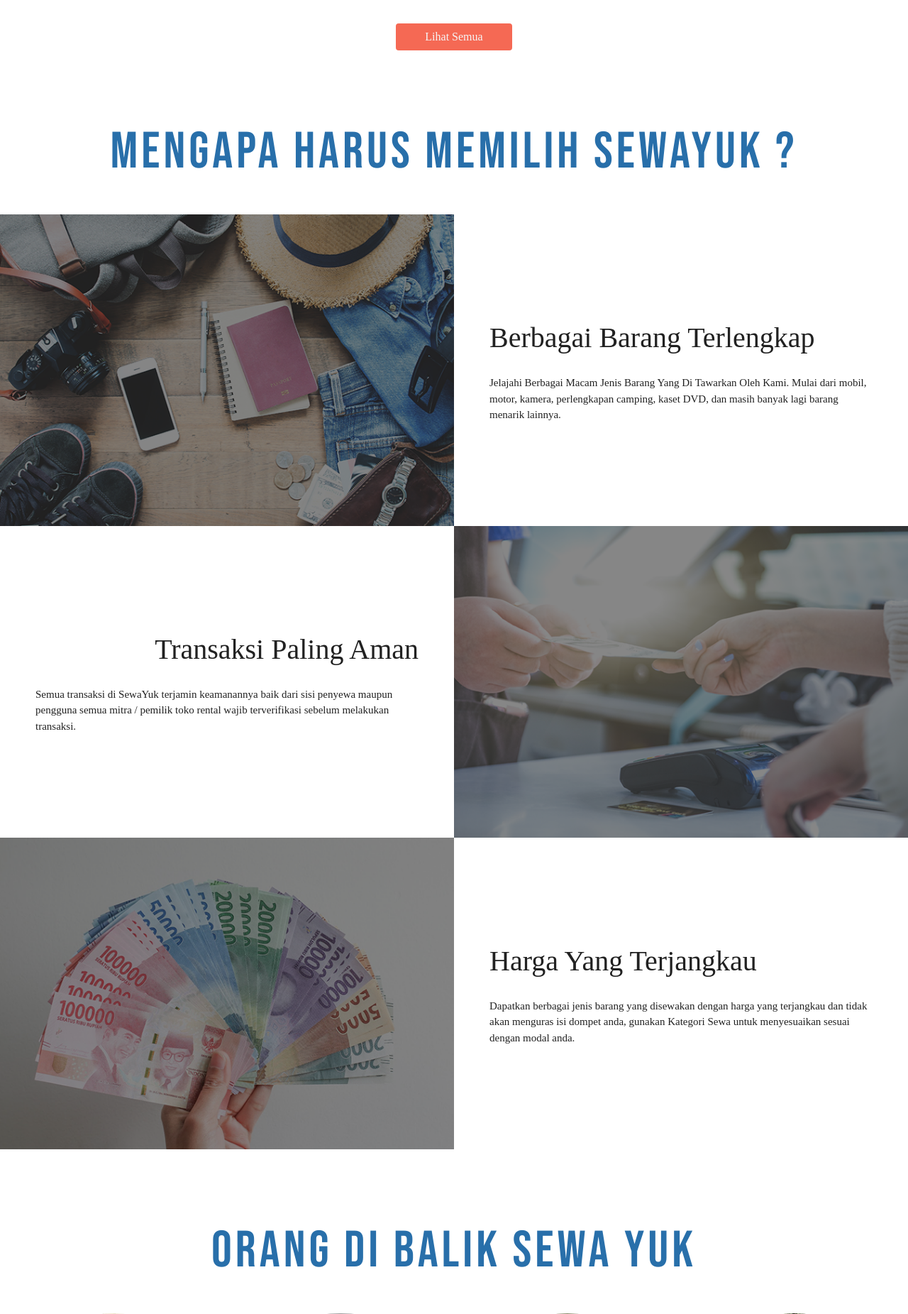
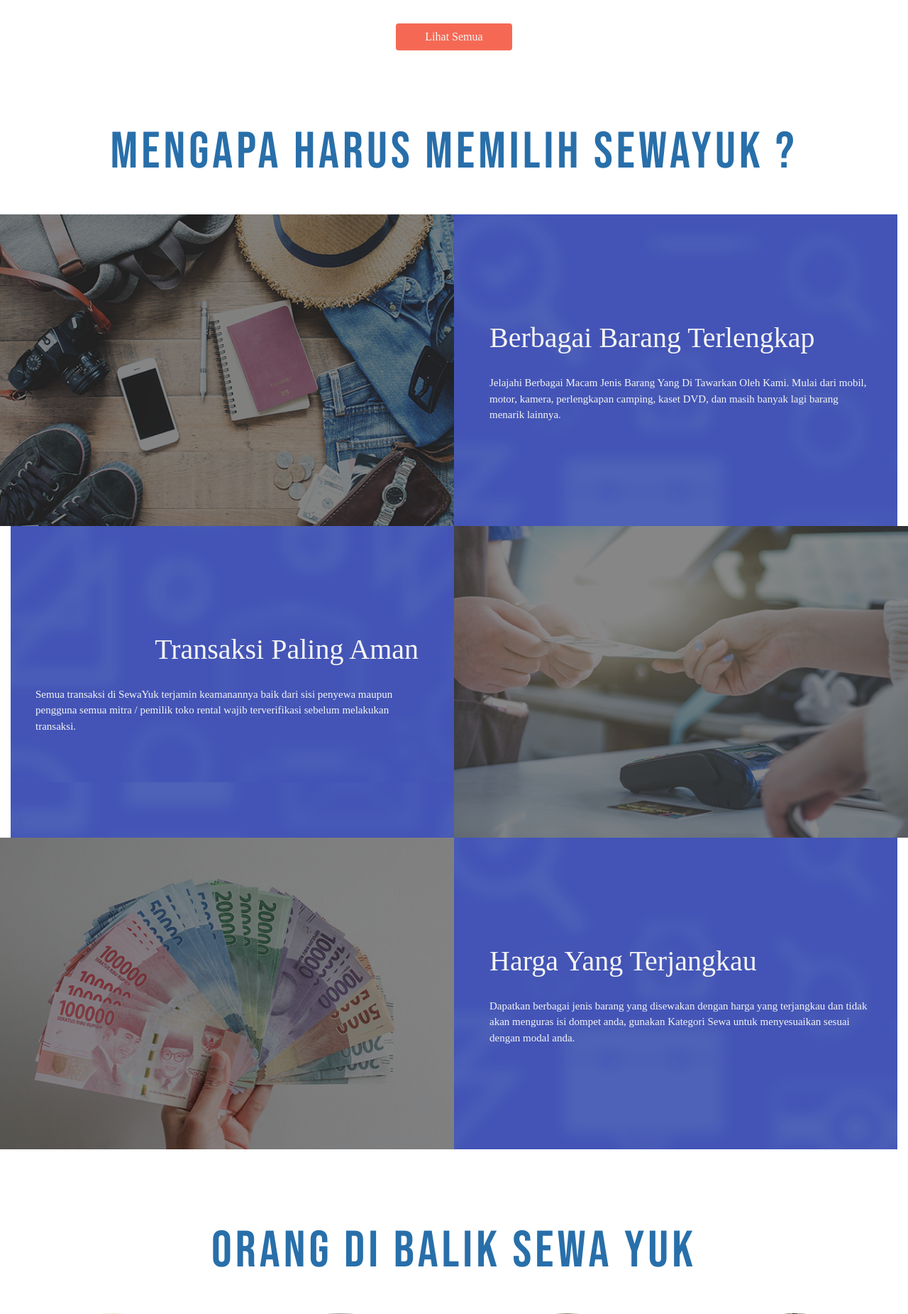
Before and after one commit to mrrezkii/CodeIgneter-SewaYuk, a CodeIgniter app: the page made by application/views/v_home.php in a window 1280 px wide. Shown: the part 2137-3988 px from the top of the page at 71% size. Run offline with CodeIgniter, Linux system fonts and the light colour scheme; data that the repository does not hold is empty; some web fonts are replaced; grey boxes are pictures that could not be loaded.

Commit message:
Design sementara section mengapa

```diff
--- a/application/views/v_home.php
+++ b/application/views/v_home.php
@@ -290,25 +290,28 @@
 		</div>
 	</div>
 </section>
-<section id="mengapa" class="mengapa-bg" style="padding-top: 90px;" >
+<section id="mengapa" class="mengapa-bg" style="padding-top: 90px;">
 	<div class="container-fluid">
 		<div class="row">
 			<div class="col-lg-12 col-md-12 col-sm-12">
 				<p class="p-judul text-center font-bebas-neue color-blue2">Mengapa Harus Memilih SewaYuk ?</p>
 			</div>
+			<div class="col-lg-12 col-md-12 col-sm-12">
+				<div class="mengapa-bg-parallax">
+				<div class="row">
 					<div class="col-lg-6 col-md-6 col-sm-6 grid-mengapa">
 						<img class="img-fluid" src="<?=base_url()?>assets/global/image/mengapa/barang.png" alt="Barang">
 					</div>
 					<div class="col-lg-6 col-md-6 col-sm-6 grid-mengapa">
 						<div class="teks-mengapa">
-					<h1 class="judul-mengapa color-black2 text-left font-opensans-bold">Berbagai Barang Terlengkap</h1>
-					<p class="desk-mengapa color-black2 text-left font-opensans-light">Jelajahi Berbagai Macam Jenis Barang Yang Di Tawarkan Oleh Kami. Mulai dari mobil, motor, kamera, perlengkapan camping, kaset DVD, dan masih banyak lagi barang menarik lainnya.</p>
+							<h1 class="judul-mengapa color-white2 text-left font-opensans-bold">Berbagai Barang Terlengkap</h1>
+							<p class="desk-mengapa color-white2 text-left font-opensans-light">Jelajahi Berbagai Macam Jenis Barang Yang Di Tawarkan Oleh Kami. Mulai dari mobil, motor, kamera, perlengkapan camping, kaset DVD, dan masih banyak lagi barang menarik lainnya.</p>
 						</div>
 					</div>
 					<div class="col-lg-6 col-md-6 col-sm-6 grid-mengapa">
 						<div class="teks-mengapa">
-					<h1 class="judul-mengapa color-black2 text-right font-opensans-bold">Transaksi Paling Aman</h1>
-					<p class="desk-mengapa color-black2 text-left font-opensans-light">Semua transaksi di SewaYuk terjamin keamanannya baik dari sisi penyewa maupun pengguna semua mitra / pemilik toko rental wajib terverifikasi sebelum melakukan transaksi.</p>
+							<h1 class="judul-mengapa color-white2 text-right font-opensans-bold">Transaksi Paling Aman</h1>
+							<p class="desk-mengapa color-white2 text-left font-opensans-light">Semua transaksi di SewaYuk terjamin keamanannya baik dari sisi penyewa maupun pengguna semua mitra / pemilik toko rental wajib terverifikasi sebelum melakukan transaksi.</p>
 						</div>
 					</div>
 					<div class="col-lg-6 col-md-6 col-sm-6 grid-mengapa">
@@ -319,8 +322,11 @@
 					</div>
 					<div class="col-lg-6 col-md-6 col-sm-6 grid-mengapa">
 						<div class="teks-mengapa">
-					<h1 class="judul-mengapa color-black2 text-left font-opensans-bold">Harga Yang Terjangkau</h1>
-					<p class="desk-mengapa color-black2 text-left font-opensans-light">Dapatkan berbagai jenis barang yang disewakan dengan harga yang terjangkau dan tidak akan menguras isi dompet anda, gunakan Kategori Sewa untuk menyesuaikan sesuai dengan modal anda.</p>
+							<h1 class="judul-mengapa color-white2 text-left font-opensans-bold">Harga Yang Terjangkau</h1>
+							<p class="desk-mengapa color-white2 text-left font-opensans-light">Dapatkan berbagai jenis barang yang disewakan dengan harga yang terjangkau dan tidak akan menguras isi dompet anda, gunakan Kategori Sewa untuk menyesuaikan sesuai dengan modal anda.</p>
+						</div>
+					</div>
+				</div>
 			</div>
 			</div>
 		</div>
--- a/assets/global/css/custom/home.css
+++ b/assets/global/css/custom/home.css
@@ -284,6 +284,13 @@ a, a:hover{
 .mengapa-bg{
     background-color: #FFF;
 }
+.mengapa-bg-parallax{
+	background-image: url(../../image/top-bg.png);
+	background-attachment: fixed;
+	background-repeat: no-repeat;
+	background-size: cover;
+	width: 100%;
+}
 .grid-mengapa{
     padding-left: 0!important;
     padding-right: 0!important;
```
Lines whose indentation alone changed are shown as unchanged.
